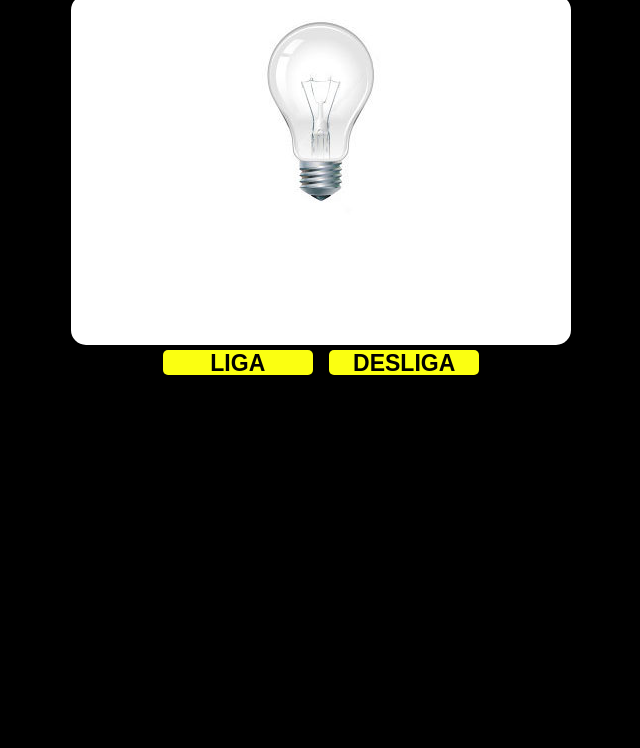
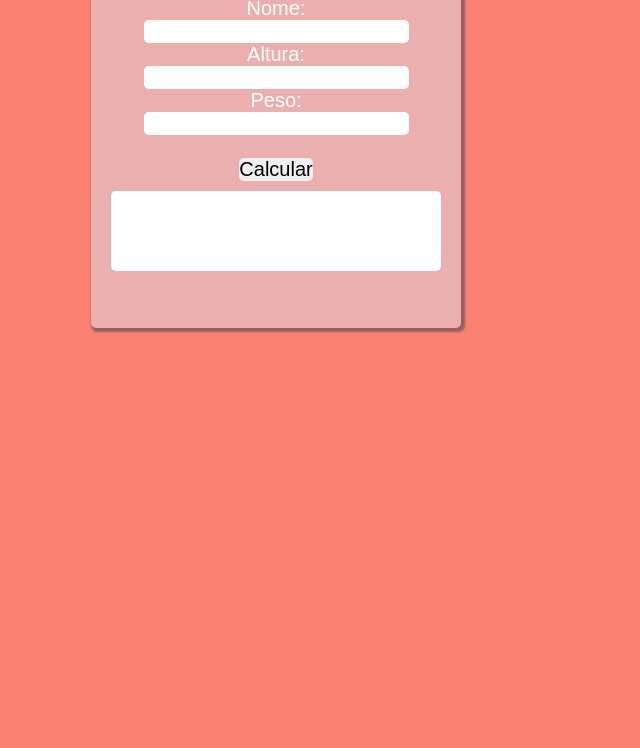
Before and after one commit to marckosalks/Lampada-js, a plain HTML site: page index.html in a window 1280 px wide. Shown: the part 52-800 px from the top of the page, without its empty margins (319-959 px from the left). Drawn offline with Linux system fonts and the light colour scheme.

Commit message:
Changes
Descubra seu imc

```diff
--- /dev/null
+++ b/imc.js
@@ -0,0 +1,46 @@
+const calculate =  document.getElementById('calculate');
+
+
+//acessar propriedade do elemento
+ //names.value = 'este valor';
+
+
+function calImc(){
+    const names = document.getElementById('names').value;
+    const height =  document.getElementById('height').value;
+    const weight = document.getElementById('weight').value;
+    const result = document.getElementById('result');
+
+
+    if(names !== '' && height !== '' && weight !== ''){
+        result.style.color = "black";
+        const imc= (weight / (height * height)) .toFixed(1);
+
+        let classifica;
+
+        if(imc < 18.5){
+            classifica = 'abaxo do peso!';
+
+        }else if(imc < 25){
+            classifica =  'com o peso ideal parabens!';
+
+        }else if(imc < 30){
+            classifica =  'levemente acima do peso !';
+
+        }else if(imc < 35){
+            classifica =  'com o 1º gral obesidade !';
+
+        }else if(imc < 40){
+            classifica =  'com o 2º gral obesidade !';
+
+        }else{
+            classifica =  'com o 3º gral obesidade. Procure se tratar!';
+        }
+
+        result.textContent = `  Ola ${names} seu imc é: ${imc} e você está ${classifica}`;
+    }else{
+        result.style.color = "red";
+        result.textContent = 'Preencha direito os campos '
+    }
+
+}
--- a/index.html
+++ b/index.html
@@ -2,20 +2,34 @@
 <html lang="en">
 <head>
     <meta charset="UTF-8">
-    <title>App da Lâmpada!</title>
+    <title>Saúde-IMC</title>
     <link rel="stylesheet" href="styles.css">
 </head>
 <body>
-    <header>
-        <h1>APP LÂMPADA</h1>
-    </header>
-    <div id="img">
-        <img src="./img/desligada.jpg" alt="lampada" id="lamp" ondblclick="brokenLamp()">
-    </div>
-    <div id="button">
-        <button id="turnOn">Liga </button>
-        <button id="turnOff">Desliga</button>
-    </div>
-    <script type="text/javascript" src="./lampada.js"></script>
+   <main>
+    <div class="container">
+        <h1>Descubra seu IMC: </h1>
+
+        <form>
+            <label>Nome:</label><br>
+            <input type="text" id="names"><br>
+
+
+            <label>Altura:</label><br>
+            <input type="number"  id="height"><br>
+
+
+            <label>Peso:</label><br>
+            <input type="number" id="weight">
+        </form>
+        </br>
+
+        <button id="calculate" onclick="calImc()">Calcular</button><br>
+
+        <div id="result"></div>
+        </div>
+    </main>
+
+    <script type="text/javascript" src="imc.js"></script>
 </body>
 </html>
--- a/styles.css
+++ b/styles.css
@@ -1,38 +1,56 @@
+@import url('https://fonts.googleapis.com/css2?family=Merriweather:ital,wght@1,900&display=swap');
+
 *{
-    margin: 0px;
-    padding: 0px;
-    font: 23px Arial;
+
+    margin: 0;
+    padding: 0;
+    font: 20px Arial;
+    border: none;
+    border-radius: 5px;
+
+}
+
+body{
+    background-color:salmon;
+    color: #fff;
     text-align: center;
-    background-color: #000000;
-    color: rgb(255, 255, 255);
+    font-family: 'Merriweather';
+    margin-left: 400px;
+
+}
+
+
+h1{
     font-weight: bold;
+    font-size: 25px;
     text-transform: uppercase;
 }
 
 
-header{
+.container{
+
+    width: 350px;
+    height: 350px;
+    text-align: center;
     padding: 10px;
-}
-
-
-#img{
-    background-color: #fff;
-    margin: 50px;
-    width: 500px;
-    height: 350px;
-    border-radius: 15px;
-    margin: auto;
-
+    margin: 10px;
+    box-shadow: 2px 2px 2px 2px #945f5f;
+    background: #ebafaf;
 }
 
 button{
 
-    margin: 5px;
-    border: none;
-    border-bottom: 0px;
-    border-radius: 5px;
-    height: 25px;
-    width: 150px;
-    background-color: #fbff11;
-    color: rgb(0, 0, 0);
+    cursor:pointer
+
 }
+
+button :link :hover{
+    background-color: #8f5757;
+}
+
+#result{
+    color: black;
+    height: 80px;
+    margin:10px ;
+    background: #fff;
+}
```
